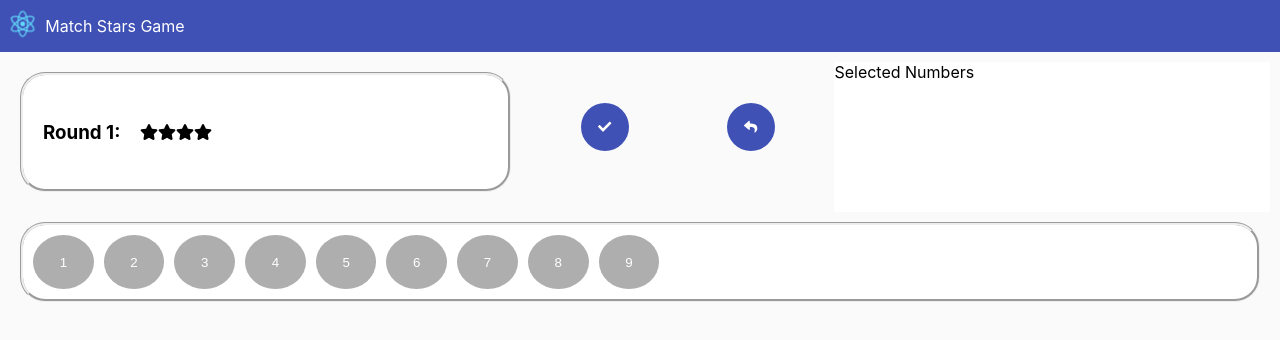
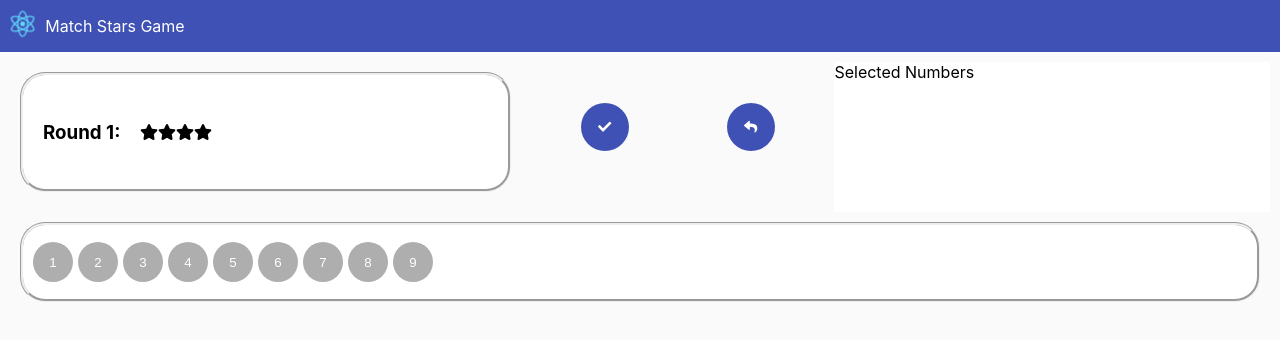
Before and after one commit to mkapiczy/star-match-game, a React (Create React App) app: page / in a window 1280 px wide. Shown: the top 340 px of the page. Built offline with nearby package versions, Linux system fonts and the light colour scheme.

Commit message:
Extract Number element to separate component

```diff
--- /dev/null
+++ b/src/components/Number/Number.css
@@ -0,0 +1,19 @@
+.number {
+    margin-right: 5px;
+    background-color: #aeaeae;
+    border: none;
+    color: white;
+    text-align: center;
+    text-decoration: none;
+    border-radius: 50%;
+    width: 5vmin;
+    height: 5vmin;
+}
+
+.number.not-available {
+    background-color: #3F51B5;
+}
+
+.number:not(.not-available):hover {
+    background-color: #d7d7d7;
+}
--- /dev/null
+++ b/src/components/Number/Number.tsx
@@ -0,0 +1,19 @@
+import React from 'react';
+import './Number.css';
+
+interface Props {
+    numberValue: number,
+    onNumberClick: (numberValue: number) => void;
+    isAvailable: boolean
+}
+
+const Number: React.FC<Props> = (props: Props) => {
+    return (
+        <button key={props.numberValue} className={'number' + (props.isAvailable ? '' : ' not-available')}
+                onClick={() => props.onNumberClick(props.numberValue)}>
+            {props.numberValue}
+        </button>
+    )
+}
+
+export default Number;
--- a/src/components/NumbersDisplay/NumbersDisplay.css
+++ b/src/components/NumbersDisplay/NumbersDisplay.css
@@ -11,23 +11,3 @@
     margin: 20px;
     padding: 10px;
 }
-
-.circular-button {
-    margin-right: 10px;
-    background-color: #aeaeae;
-    border: none;
-    color: white;
-    text-align: center;
-    text-decoration: none;
-    border-radius: 50%;
-    width: 5%;
-    height: 100%;
-}
-
-.circular-button.not-available {
-    background-color: #3F51B5;
-}
-
-.circular-button:not(.not-available):hover {
-    background-color: #d7d7d7;
-}
--- a/src/components/NumbersDisplay/NumbersDisplay.tsx
+++ b/src/components/NumbersDisplay/NumbersDisplay.tsx
@@ -1,5 +1,6 @@
 import React from 'react';
 import './NumbersDisplay.css';
+import Number from '../Number/Number';
 
 interface Props {
     availableNumbers: Array<number>,
@@ -9,8 +10,7 @@ interface Props {
 const NumbersDisplay: React.FC<Props> = (props: Props) => {
     return (
         <div className="NumbersDisplay">
-            {[...Array(9)].map((e, i) => <button
-                className={'circular-button' + (props.availableNumbers.includes(i + 1) ? '' : ' not-available')} onClick={() => props.onNumberClick(i+1)}>{i + 1}</button>)}
+            {[...Array(9)].map((e, i) => <Number key={i} numberValue={i+1} onNumberClick={props.onNumberClick} isAvailable={props.availableNumbers.includes(i+1)}/>)}
         </div>
     )
 }
```
